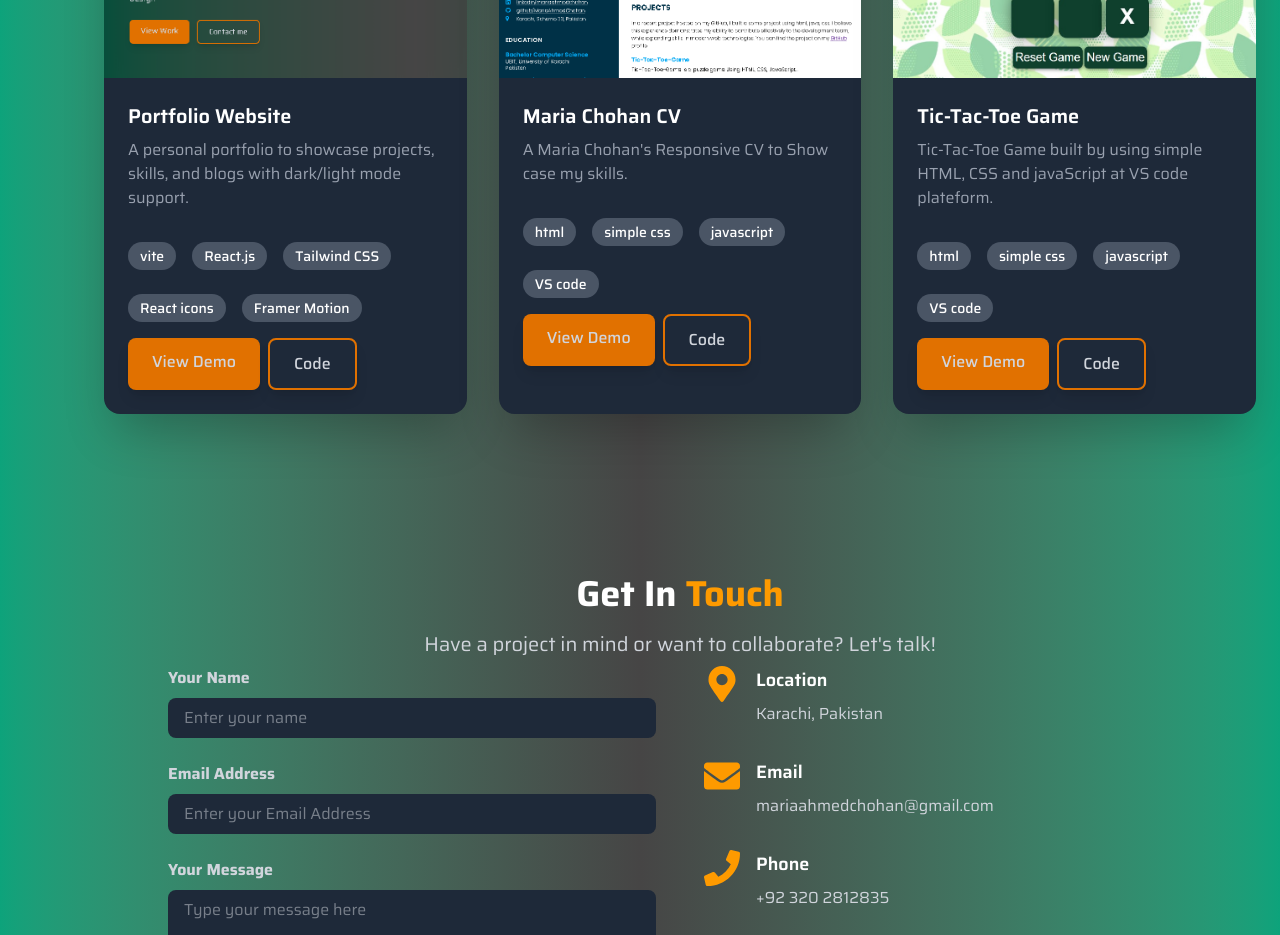
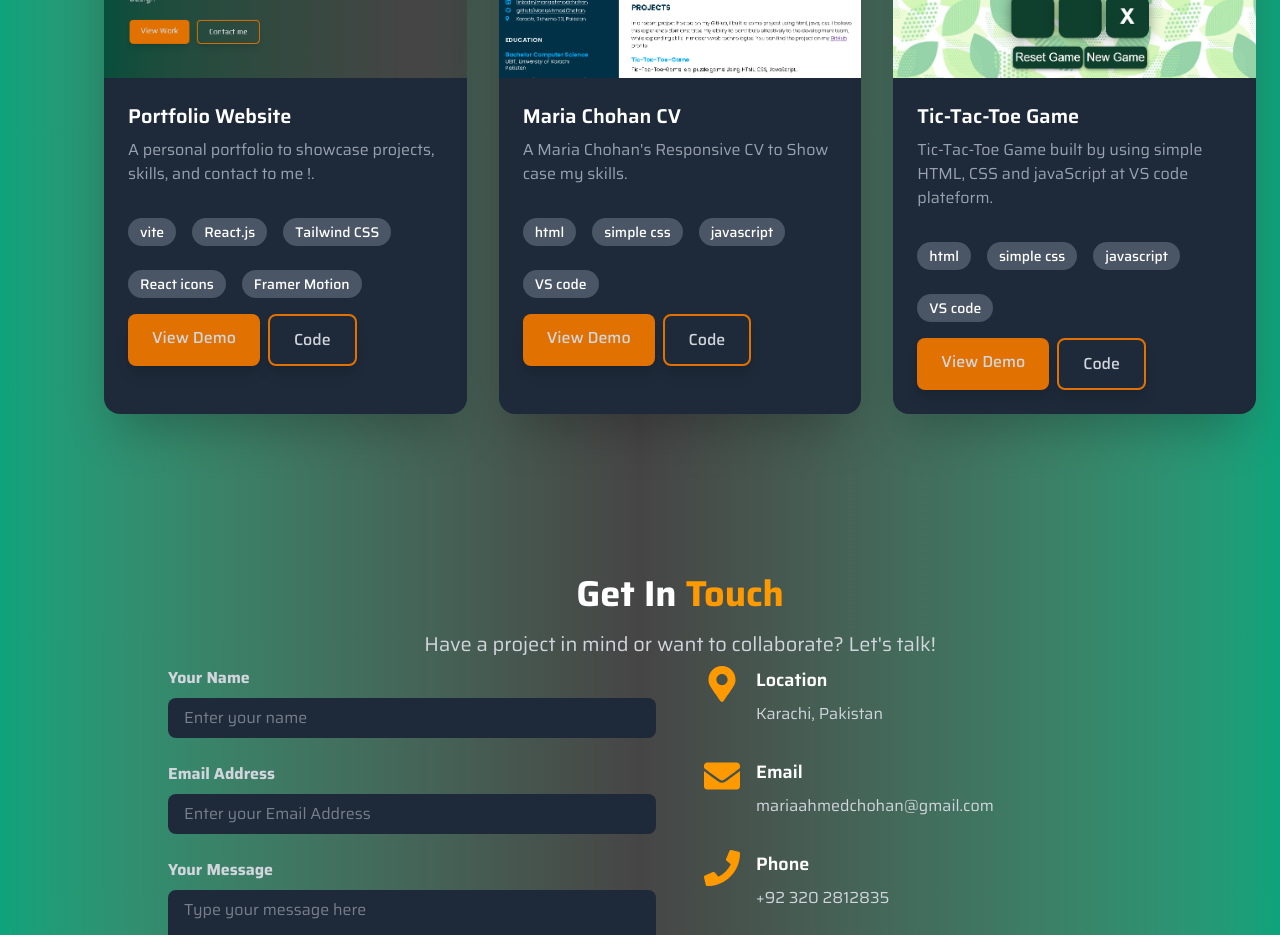
Before and after one commit to MariaAhmedChohan/Maria-Chohan-Portfolio, a React (Vite) app: page / in a window 1280 px wide. Shown: the part 3680-4615 px from the top of the page. Built offline with nearby package versions, Linux system fonts and the light colour scheme.

Commit message:
update files

```diff
--- a/package.json
+++ b/package.json
@@ -13,6 +13,7 @@
     "@emailjs/browser": "^4.4.1",
     "@tailwindcss/vite": "^4.1.16",
     "framer-motion": "^12.23.24",
+    "gh-pages": "^6.3.0",
     "react": "^19.1.1",
     "react-dom": "^19.1.1",
     "react-icons": "^5.5.0",
--- a/src/assets/assets.js
+++ b/src/assets/assets.js
@@ -108,7 +108,7 @@ export const projects = [
   },
   {
     title: "Portfolio Website",
-    description: "A personal portfolio to showcase projects, skills, and blogs with dark/light mode support.",
+    description: "A personal portfolio to showcase projects, skills, and contact to me !.",
     image: projectImg4,
     tech: ["vite", "React.js", "Tailwind CSS", "React icons", "Framer Motion" ],
     icons: [FaReact, FaCloud],
```
Also changed, not shown: 1 other file (tests, documents, lock files or other folders).
